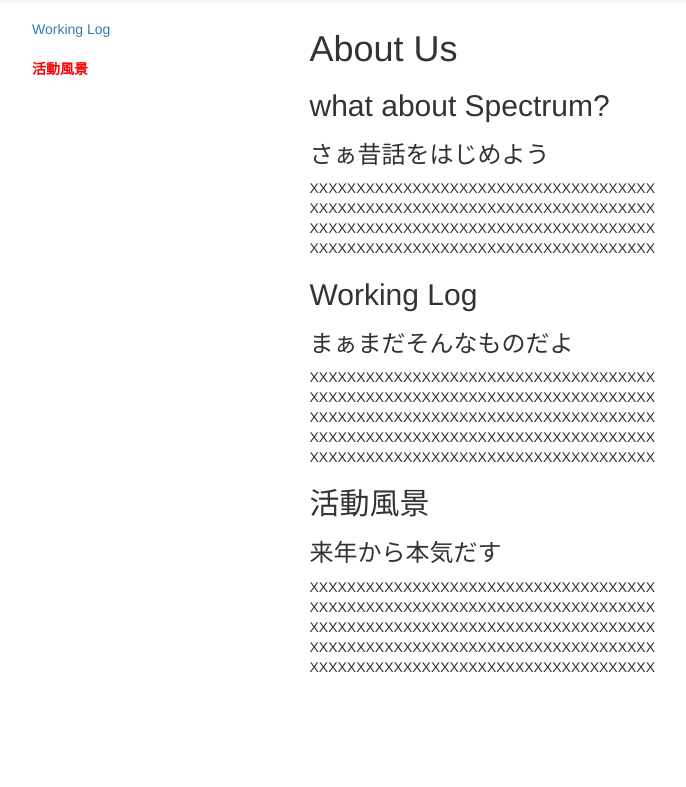
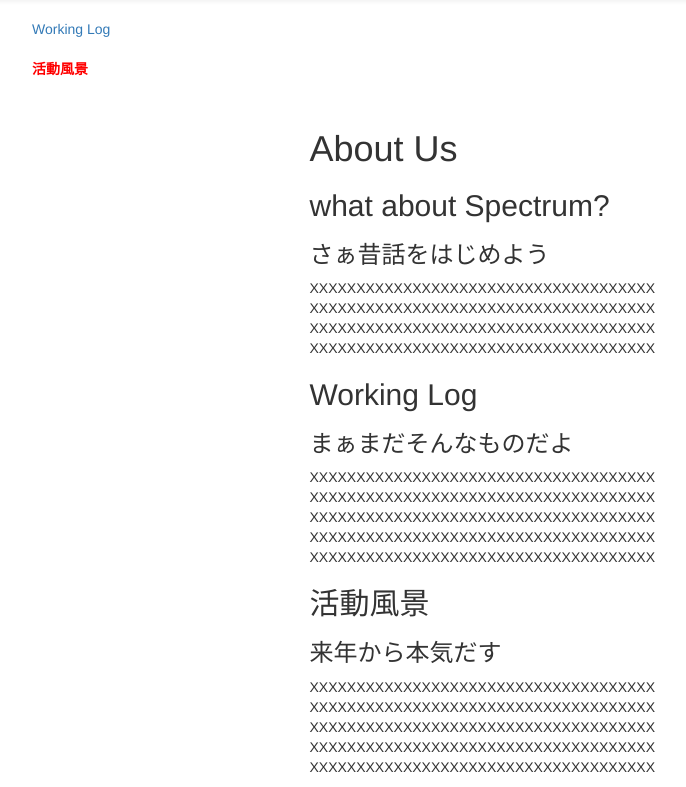
Before and after one commit to Godan/spectal_web, a CodeIgniter app: page /database/index.php/top/about_us in a window 1280 px wide. Shown: the part 51-838 px from the top of the page, without its empty margins (53-739 px from the left). Before the commit the page ends 723 px from the top, so only its background shows below. Run offline with CodeIgniter, Linux system fonts and the light colour scheme; some libraries are stand-ins or nearby versions.

Commit message:
[add]about us

```diff
--- a/web_site/application/views/about_us.php
+++ b/web_site/application/views/about_us.php
@@ -1,3 +1,8 @@
+<br>
+<br>
+<br>
+<br>
+<br>
 <div class="container">
     <div class="row">
         <!-- 本文を右に表示 -->
@@ -8,7 +13,7 @@
 
             <h3>さぁ昔話をはじめよう</h3>
 
-            <div class=".algo13-moderate-height">
+            <div class="">
                 <p>
                     XXXXXXXXXXXXXXXXXXXXXXXXXXXXXXXXXXXXX<br>
                     XXXXXXXXXXXXXXXXXXXXXXXXXXXXXXXXXXXXX<br>
```
